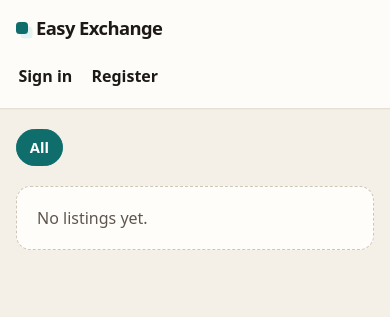
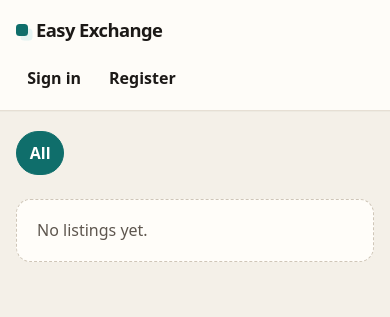
Before and after one commit to ilaydakaraduman/easy-exchange, a Django app: page / in a window 390 px wide. Shown: the top 317 px of the page. Run offline with Django 5.2, Linux system fonts and the light colour scheme; data that the repository does not hold is empty.

Commit message:
fix: make the shared layout readable on phone widths
Co-authored-by: Cursor <cursoragent@cursor.com>

```diff
--- a/static/css/base.css
+++ b/static/css/base.css
@@ -33,14 +33,23 @@
   box-sizing: border-box;
 }
 
+html {
+  font-size: 16px;
+  -webkit-text-size-adjust: 100%;
+  text-size-adjust: 100%;
+  overflow-x: clip;
+}
+
 body {
   margin: 0;
   min-height: 100vh;
+  max-width: 100%;
   font-family: var(--font);
   font-size: 1rem;
   line-height: 1.55;
   color: var(--ink);
   background: var(--bg);
+  overflow-wrap: break-word;
 }
 
 h1,
@@ -90,7 +99,9 @@ header {
   display: flex;
   align-items: center;
   justify-content: space-between;
+  flex-wrap: wrap;
   gap: 1rem 1.5rem;
+  max-width: 100%;
   padding: 0.85rem max(var(--space), calc((100% - 68rem) / 2 + var(--space)));
   background: rgba(255, 253, 249, 0.94);
   border-bottom: 1px solid var(--border);
@@ -122,9 +133,13 @@ nav {
   align-items: center;
   flex-wrap: wrap;
   gap: 0.35rem 0.9rem;
+  min-width: 0;
+  max-width: 100%;
 }
 
 nav a {
+  display: inline-flex;
+  align-items: center;
   color: var(--ink);
   font-weight: 600;
   text-decoration: none;
@@ -138,14 +153,18 @@ nav a:hover {
 nav > span {
   color: var(--muted);
   font-size: 0.92rem;
+  min-width: 0;
+  overflow-wrap: anywhere;
 }
 
 nav form {
+  display: flex;
   margin: 0;
 }
 
 main {
   width: min(68rem, 100%);
+  max-width: 100%;
   margin: 0 auto;
   padding: 1.75rem var(--space) 3rem;
 }
@@ -153,21 +172,29 @@ main {
 /* Category filters: catalog/browse.html nav.filters */
 .filters {
   display: flex;
-  flex-wrap: wrap;
+  flex-wrap: nowrap;
   gap: 0.5rem;
+  max-width: 100%;
   margin: 0 0 1.25rem;
+  padding-bottom: 0.2rem;
+  overflow-x: auto;
+  overscroll-behavior-x: contain;
+  -webkit-overflow-scrolling: touch;
 }
 
 .filters a {
-  display: inline-block;
+  display: inline-flex;
+  flex: 0 0 auto;
+  align-items: center;
   padding: 0.4rem 0.8rem;
   border: 1px solid var(--border-strong);
   border-radius: 999px;
   background: var(--surface);
   color: var(--ink);
-  font-size: 0.92rem;
+  font-size: 1rem;
   font-weight: 600;
   text-decoration: none;
+  white-space: nowrap;
 }
 
 .filters a:hover {
@@ -679,11 +706,52 @@ form[action="/register"] + p {
   color: var(--muted);
 }
 
-@media (max-width: 40rem) {
+@media (max-width: 960px) {
+  .listings {
+    grid-template-columns: repeat(2, minmax(0, 1fr));
+  }
+
+  nav a,
+  .filters a,
+  form[action="/logout"] button {
+    min-height: 2.75rem;
+    min-width: 2.75rem;
+  }
+}
+
+@media (max-width: 639px) {
   header {
-    align-items: flex-start;
+    align-items: stretch;
     flex-direction: column;
-    padding: 0.85rem 1rem;
+    gap: 0.25rem 0.75rem;
+    padding: 0.5rem 1rem 0.65rem;
+  }
+
+  a.brand {
+    min-height: 2.75rem;
+    align-self: flex-start;
+  }
+
+  nav {
+    width: 100%;
+    gap: 0.15rem 0.35rem;
+  }
+
+  nav a {
+    padding: 0.5rem 0.7rem;
+  }
+
+  nav > span {
+    display: inline-flex;
+    align-items: center;
+    min-height: 2.75rem;
+    font-size: 1rem;
+  }
+
+  form[action="/logout"] button {
+    min-height: 2.75rem;
+    padding: 0.5rem 0.85rem;
+    font-size: 1rem;
   }
 
   main {
--- a/templates/base.html
+++ b/templates/base.html
@@ -3,6 +3,7 @@
 <html lang="en">
 <head>
   <meta charset="utf-8">
+  <meta name="viewport" content="width=device-width, initial-scale=1">
   <title>{% block title %}Easy Exchange{% endblock %}</title>
   <link rel="stylesheet" href="{% static 'css/base.css' %}">
 </head>
```
Also changed, not shown: other parts of static/css/base.css (+50 -2 lines).
